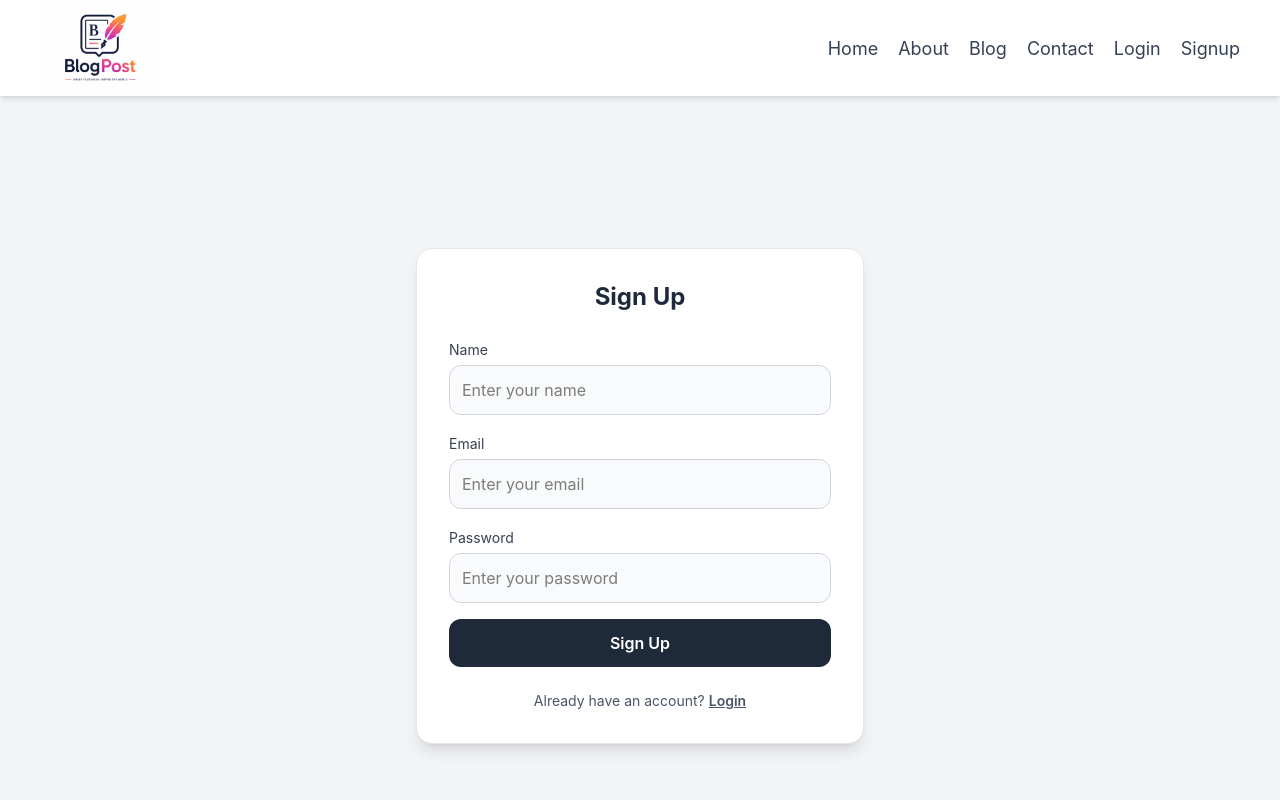
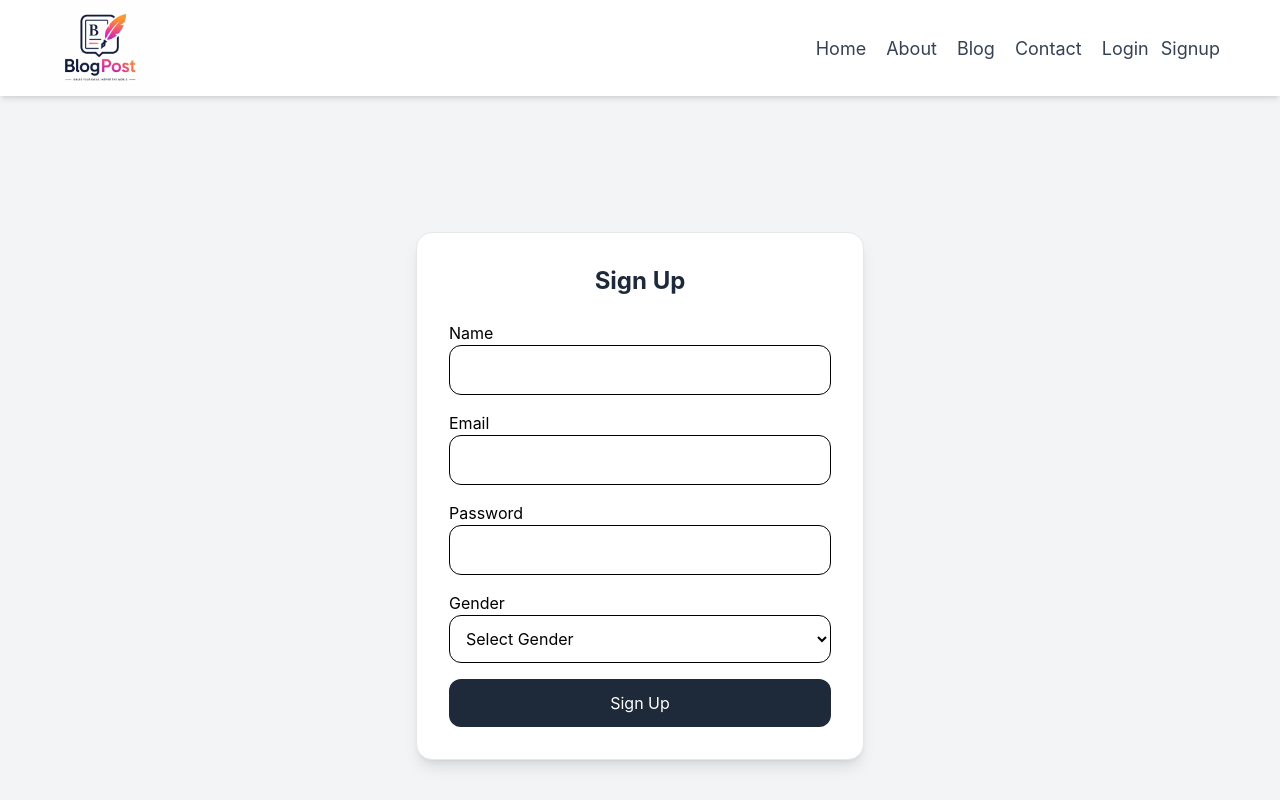
Before and after one commit to tubeec1/Blog-Post, a React (Vite) app in the folder frontend/: page /signup in a window 1280 px wide. Shown: the top 800 px of the page. Built offline with nearby package versions, Linux system fonts and the light colour scheme.

Commit message:
i added athentication

```diff
--- a/frontend/package.json
+++ b/frontend/package.json
@@ -10,10 +10,12 @@
     "preview": "vite preview"
   },
   "dependencies": {
+    "@reduxjs/toolkit": "^2.11.2",
     "@tailwindcss/vite": "^4.2.2",
     "react": "^19.1.1",
     "react-dom": "^19.1.1",
     "react-icons": "^5.6.0",
+    "react-redux": "^9.2.0",
     "react-router-dom": "^7.14.0",
     "tailwindcss": "^4.2.2"
   },
--- a/frontend/src/components/public/Header.jsx
+++ b/frontend/src/components/public/Header.jsx
@@ -1,10 +1,19 @@
-import React from "react";
+import React, { useState } from "react";
 import { Link } from "react-router-dom";
-import path from "path";
+import { useDispatch, useSelector } from "react-redux";
+import { logout } from "../../features/auth/authSlice";
+
 
 const linkStyle =
   "text-gray-700 hover:bg-gradient-to-r py-6 hover:from-pink-500 hover:to-orange-400 hover:bg-clip-text hover:text-transparent transition duration-300";
 const Header = () => {
+  const { user } = useSelector((state) => state.auth);
+const dispatch = useDispatch();
+   const [showCard, setShowCard] = useState(false);
+   const handleLogout = () => {
+   dispatch(logout());
+
+};
   return (
     <div className="bg-[rgba(255,255,255,0.95)] shadow-md sticky inset-0 z-50">
       <div className="max-w-[1200px] mx-auto flex justify-between items-center  w-[100%]">
@@ -25,12 +34,54 @@ const Header = () => {
           <Link to="/contact" className={linkStyle}>
             Contact
           </Link>
-          <Link to="/login" className={linkStyle}>
-            Login
-          </Link>
+          {!user && (
+          <div className=" flex items-center justify-center gap-3 ">
+           <Link to="/login" className={linkStyle} >
+             Login
+           </Link>
+
           <Link to="/signup" className={linkStyle}>
-            Signup
-          </Link>
+           Signup
+        </Link>
+      </div>
+      )}
+       <div className="">
+      {user && (
+  <div className="relative flex items-center gap-3">
+   <img
+      src={
+        user.profile_image
+          ? `http://localhost:5000/public/profileImages/${user.profile_image}`
+          : "https://via.placeholder.com/40"
+      }
+      alt="profile"
+      className="w-10 h-10 rounded-full cursor-pointer"
+      onClick={() => setShowCard(prev => !prev)}
+    />
+  {showCard && (
+      <div className="absolute top-14  -right-40 w-64 bg-white shadow-lg border rounded-lg p-4 z-50">
+
+        <h2 className="font-semibold text-gray-800">
+          User Info
+        </h2>
+
+        <p className="text-sm text-gray-600 mt-2">
+          Email: {user.email}
+        </p>
+         <button
+            onClick={handleLogout}
+            className="mt-4 w-full bg-red-500 hover:bg-red-600 text-white py-2 rounded"
+          >
+            Logout
+          </button>
+
+      </div>
+    )}
+
+  </div>
+)}
+       </div>
+
         </nav>
       </div>
     </div>
--- a/frontend/src/components/public/Posts.jsx
+++ b/frontend/src/components/public/Posts.jsx
@@ -1,5 +1,5 @@
 import React from "react";
-import { useState } from "react";
+
 import posts from "../../assets/data/posts.json";
 import { useNavigate } from "react-router-dom";
 const Posts = () => {
--- /dev/null
+++ b/frontend/src/features/auth/authSlice.js
@@ -0,0 +1,26 @@
+import { createSlice } from "@reduxjs/toolkit";
+let initialState ={
+    user:null,
+    token:null
+}
+
+let authSlice =createSlice({
+    name:"auth",
+    initialState,
+    reducers:{
+        setUsers:( state ,action)=>{
+         state.user=action.payload.user
+         state.token=action.payload.token
+        },
+        logout:(state )=>{
+            state.user=null
+            state.token=null
+           localStorage.removeItem("user");
+           localStorage.removeItem("token");
+        }
+    }
+})
+
+export let {setUsers , logout}=authSlice.actions
+
+export default authSlice.reducer
--- a/frontend/src/pages/publicLayout/Login.jsx
+++ b/frontend/src/pages/publicLayout/Login.jsx
@@ -1,56 +1,114 @@
-import React from "react";
+import React, { useState } from "react";
+import { useDispatch } from "react-redux";
+import { setUsers } from "../../features/auth/authSlice";
+import { useNavigate } from "react-router-dom";
 
 const Login = () => {
-  return(
+  const [user, setUser] = useState({
+    email: "",
+    password: ""
+  });
 
-     <div className="min-h-screen flex items-center justify-center bg-gray-100 p-4">
+  const dispatch = useDispatch();
+  const navigate = useNavigate();
+
+
+  const handleChange = (e) => {
+    setUser({
+      ...user,
+      [e.target.name]: e.target.value
+    });
+  };
+
+
+  const handleLogin = async (e) => {
+    e.preventDefault();
+
+    try {
+      let res = await fetch("http://localhost:5000/api/auth/login", {
+        method: "POST",
+        headers: {
+          "Content-Type": "application/json"
+        },
+        body: JSON.stringify(user)
+      });
+
+      let data = await res.json();
+
+      if (data.status ===true) {
+
+        dispatch(
+          setUsers({
+            user: data.user,
+            token: data.token
+          })
+        );
+
+
+        localStorage.setItem("user", JSON.stringify(data.user));
+        localStorage.setItem("token", data.token);
+
+
+        navigate("/" );
+      } else {
+        console.log(data.message);
+          console.log("FULL RESPONSE:", data);
+
+      }
+    } catch (error) {
+      console.log(error);
+    }
+  };
+
+  return (
+    <div className="min-h-screen flex items-center justify-center bg-gray-100 p-4">
       <div className="w-full max-w-md bg-white border border-gray-200 rounded-2xl shadow-lg p-8 text-gray-800">
-        <h2 className="text-3xl font-bold text-center mb-6">Login </h2>
 
-        <form className="space-y-4">
+        <h2 className="text-3xl font-bold text-center mb-6">
+          Login
+        </h2>
+
+        <form onSubmit={handleLogin} className="space-y-4">
+
+
           <div>
             <label className="text-sm">Email</label>
             <input
               type="email"
+              name="email"
+              value={user.email}
+              onChange={handleChange}
               placeholder="Enter your email"
               className="w-full mt-1 p-3 rounded-xl bg-gray-50 border border-gray-300 outline-none"
             />
           </div>
 
+
           <div>
             <label className="text-sm">Password</label>
             <input
               type="password"
+              name="password"
+              value={user.password}
+              onChange={handleChange}
               placeholder="Enter your password"
               className="w-full mt-1 p-3 rounded-xl bg-gray-50 border border-gray-300 outline-none"
             />
           </div>
 
-          <div>
-            <label className="text-sm">Confirm Password</label>
-            <input
-              type="password"
-              placeholder="Confirm your password"
-              className="w-full mt-1 p-3 rounded-xl bg-gray-50 border border-gray-300 outline-none"
-            />
-          </div>
 
           <button
-            type="button"
+            type="submit"
             className="w-full bg-gray-800 text-white font-semibold py-3 rounded-xl hover:bg-gray-700 transition"
           >
-            Submit
+            Login
           </button>
+
         </form>
 
-        <p className="text-center mt-6 text-sm text-gray-600">
-          Don't have an account? <span className="underline font-semibold cursor-pointer">Sign Up</span>
-        </p>
       </div>
     </div>
-
-
-  )
+  );
 };
 
 export default Login;
--- a/frontend/src/pages/publicLayout/Signup.jsx
+++ b/frontend/src/pages/publicLayout/Signup.jsx
@@ -1,55 +1,105 @@
-import React from "react";
+
+
+import React, { useState } from "react";
+import { useDispatch } from "react-redux";
 
 const Signup = () => {
+  const [user, setUser] = useState({
+    name: "",
+    email: "",
+    password: "",
+    gender: ""
+  });
+
+  const dispatch = useDispatch();
+
+  const handleChange = (e) => {
+    setUser({ ...user, [e.target.name]: e.target.value });
+  };
+
+  const handle = async (e) => {
+    e.preventDefault();
+
+    try {
+      let res = await fetch("http://localhost:5000/api/auth/signup", {
+        method: "POST",
+        headers: {
+          "Content-Type": "application/json"
+        },
+        body: JSON.stringify(user)
+      });
+
+      let data = await res.json();
+
+      if (data.success) {
+        console.log("success");
+      }
+    } catch (error) {
+      console.log(error);
+    }
+  };
+
   return (
     <div className="min-h-screen flex items-center justify-center bg-gray-100 p-4">
       <div className="w-full max-w-md bg-white border border-gray-200 rounded-2xl shadow-lg p-8">
-        <h2 className="text-2xl font-bold text-center mb-6 text-gray-800">Sign Up</h2>
+        <h2 className="text-2xl font-bold text-center mb-6 text-gray-800">
+          Sign Up
+        </h2>
 
-        <form className="space-y-4">
+        <form onSubmit={handle} className="space-y-4">
           <div>
-            <label className="text-sm text-gray-700">Name</label>
+            <label>Name</label>
             <input
-              type="text"
-              placeholder="Enter your name"
-              className="w-full mt-1 p-3 rounded-xl bg-gray-50 border border-gray-300 outline-none"
+              name="name"
+              value={user.name}
+              onChange={handleChange}
+              className="w-full p-3 border rounded-xl"
             />
           </div>
 
           <div>
-            <label className="text-sm text-gray-700">Email</label>
+            <label>Email</label>
             <input
-              type="email"
-              placeholder="Enter your email"
-              className="w-full mt-1 p-3 rounded-xl bg-gray-50 border border-gray-300 outline-none"
+              name="email"
+              value={user.email}
+              onChange={handleChange}
+              className="w-full p-3 border rounded-xl"
             />
           </div>
 
           <div>
-            <label className="text-sm text-gray-700">Password</label>
+            <label>Password</label>
             <input
+              name="password"
+              value={user.password}
+              onChange={handleChange}
               type="password"
-              placeholder="Enter your password"
-              className="w-full mt-1 p-3 rounded-xl bg-gray-50 border border-gray-300 outline-none"
+              className="w-full p-3 border rounded-xl"
             />
           </div>
+           <label>Gender</label>
+
+      <select
+       name="gender"
+        value={user.gender}
+       onChange={handleChange}
+       className="w-full p-3 border rounded-xl"
+     >
+      <option value="">Select Gender</option>
+      <option value="male">Male</option>
+      <option value="female">Female</option>
+     </select>
 
           <button
-            type="button"
-            className="w-full bg-gray-800 text-white font-semibold py-3 rounded-xl hover:bg-gray-700 transition"
+            type="submit"
+            className="w-full bg-gray-800 text-white py-3 rounded-xl"
           >
             Sign Up
           </button>
         </form>
-
-        <p className="text-center mt-6 text-sm text-gray-600">
-          Already have an account? <span className="underline cursor-pointer font-semibold">Login</span>
-        </p>
       </div>
     </div>
-
-
-  )
+  );
 };
 
 export default Signup;
--- /dev/null
+++ b/frontend/src/store.js
@@ -0,0 +1,11 @@
+
+import { configureStore } from "@reduxjs/toolkit";
+import authReducer from "./features/auth/authSlice";
+
+const store = configureStore({
+  reducer: {
+    auth: authReducer
+  }
+});
+
+export default store;
```
Also changed, not shown: frontend/src/main.jsx (+5 -3 lines), frontend/src/routes/App.jsx (+48 -1 lines), 1 other file (tests, documents, lock files or other folders).
